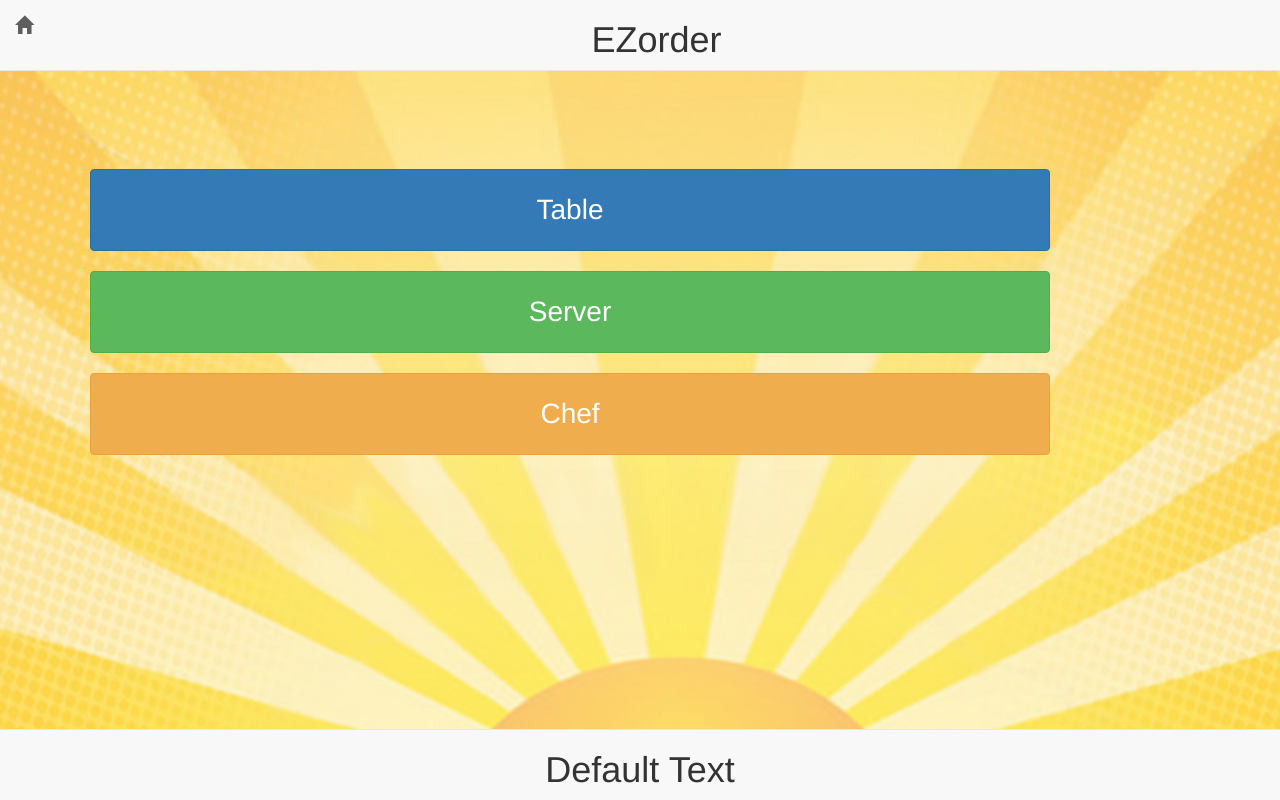
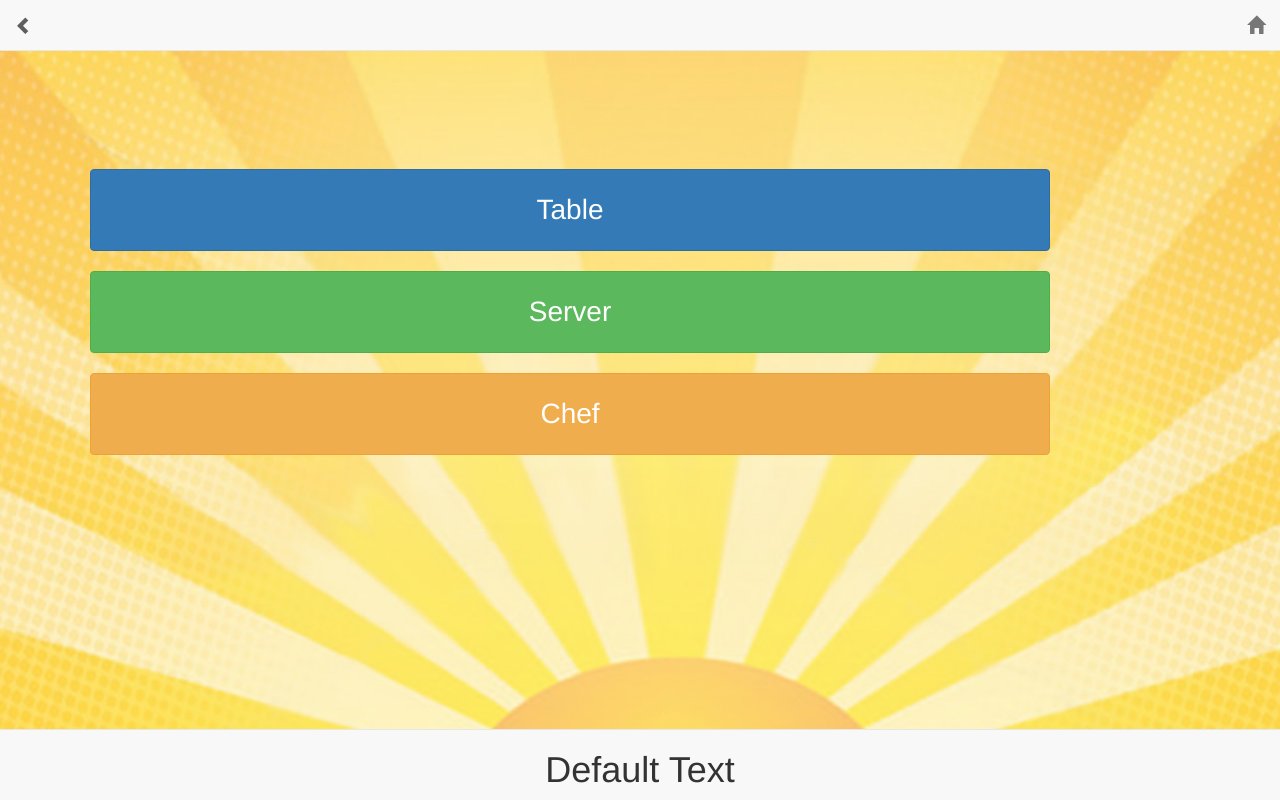
Before and after one commit to ezorder/frontend, a website: page index.html in a window 1280 px wide. Drawn offline with nearby package versions, Linux system fonts and the light colour scheme.

Commit message:
Removed the EZorder heading, added chevron back and home button.

```diff
--- a/index.html
+++ b/index.html
@@ -37,9 +37,12 @@
     <nav class="navbar navbar-default navbar-fixed-top text-center">
         <div class="container-fluid">
           <a class="navbar-brand" href="#">
-           <span class="glyphicon glyphicon-home" aria-hidden="true">
+            <span class="glyphicon glyphicon-chevron-left" aria-hidden="true">
           </a>
-          <h1>EZorder</h1>
+          <a class="navbar-brand navbar-right" href="#">
+            <span class="glyphicon glyphicon-home" aria-hidden="true">
+          </a>
+
       </div>
     </nav>
   </header>
```
